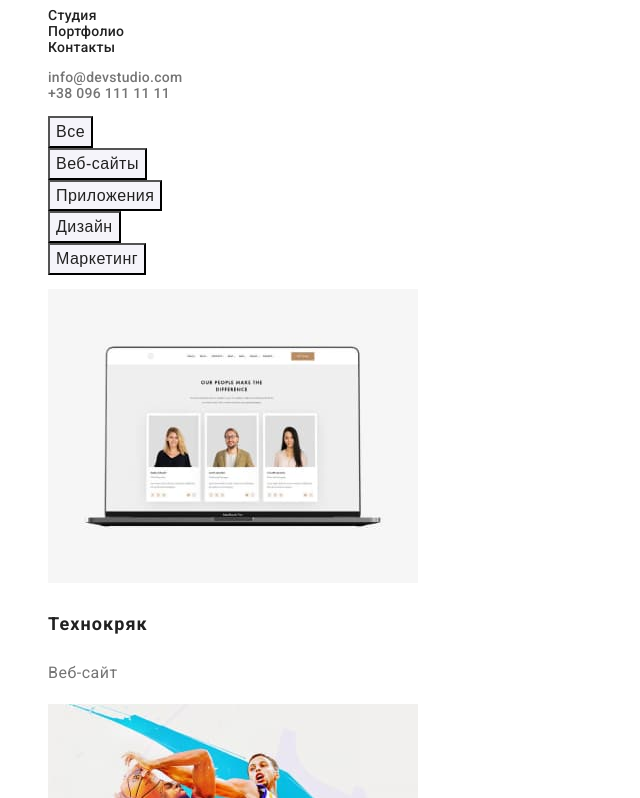
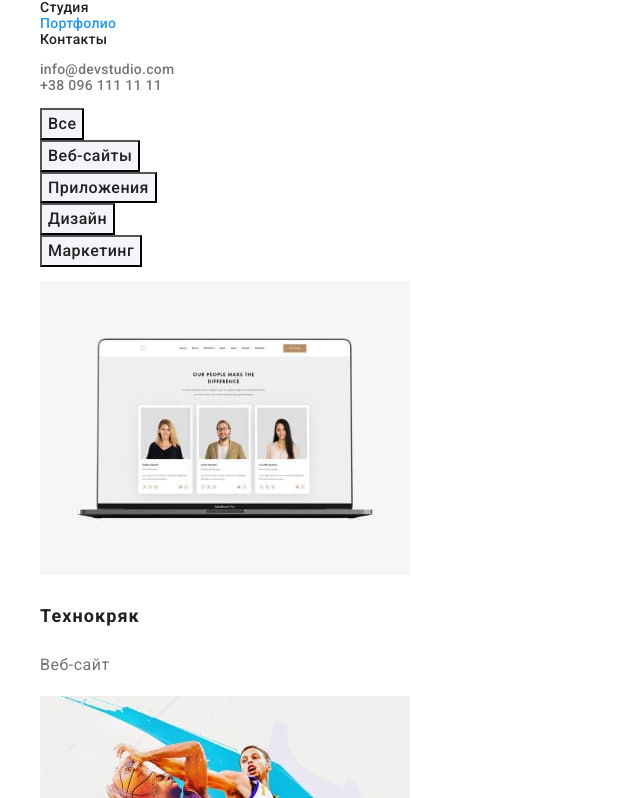
Before and after one commit to KashnykovAnton/goit-markup-hw-02, a plain HTML site: page portfolio.html in a window 1280 px wide. Shown: the part 46-844 px from the top of the page, without its empty margins (0-640 px from the left). Drawn offline with nearby package versions, Linux system fonts and the light colour scheme.

Commit message:
Сохраняет ДЗ 2 с normalize и current

```diff
--- a/css/styles.css
+++ b/css/styles.css
@@ -36,6 +36,10 @@ body {
 
 .link:hover,
 .link:focus {
+  color: var(--accent-color);
+}
+
+.link.current {
   color: var(--accent-color);
 }
 
@@ -175,6 +179,7 @@ body {
 
 /* Кнопка на главной */
 .button-primary {
+  font-family: inherit;
   font-weight: bold;
   font-size: 16px;
   line-height: 1.87;
@@ -208,6 +213,7 @@ body {
 
 /* Фильтр */
 .portfolio-section .button-secondary {
+  font-family: inherit;
   font-weight: 500;
   font-size: 16px;
   line-height: 1.62;
--- a/portfolio.html
+++ b/portfolio.html
@@ -5,6 +5,7 @@
     <meta http-equiv="X-UA-Compatible" content="IE=edge">
     <meta name="viewport" content="width=device-width, initial-scale=1.0">
     <title>Portfolio</title>
+    <link rel="stylesheet" href="https://cdnjs.cloudflare.com/ajax/libs/modern-normalize/0.2.0/modern-normalize.min.css">
     <link rel="preconnect" href="https://fonts.gstatic.com">
     <link href="https://fonts.googleapis.com/css2?family=Raleway:wght@700&family=Roboto:wght@400;500;700;900&display=swap"
         rel="stylesheet">
@@ -20,7 +21,7 @@
 
             <ul class="list nav-section">
                 <li><a href="./index.html" class="link">Студия</a></li>
-                <li><a href="./portfolio.html" class="link">Портфолио</a></li>
+                <li><a href="./portfolio.html" class="link current">Портфолио</a></li>
                 <li><a href="" class="link">Контакты</a></li>
             </ul>
         </nav>
```
Also changed, not shown: index.html (+2 -2 lines).
